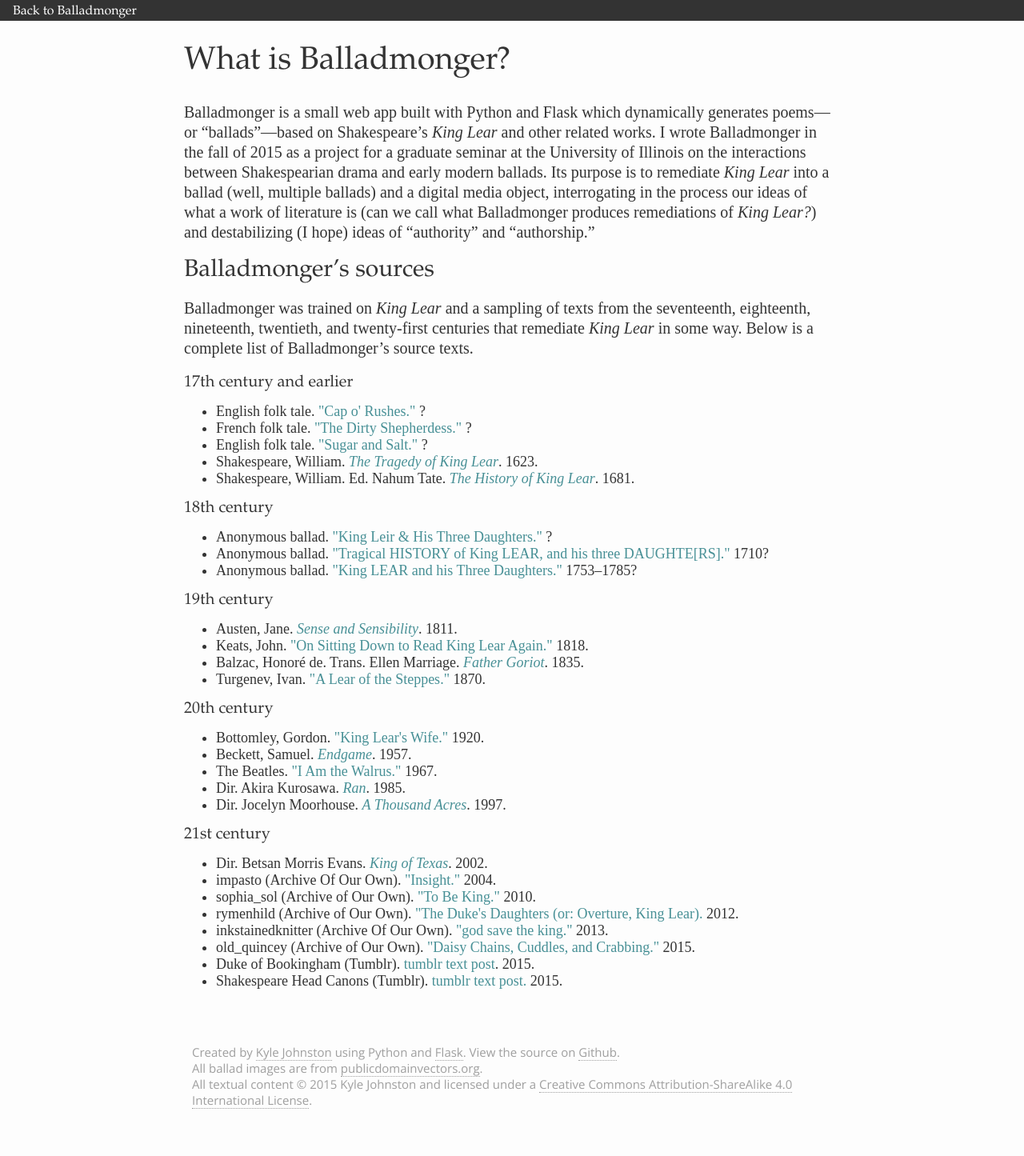
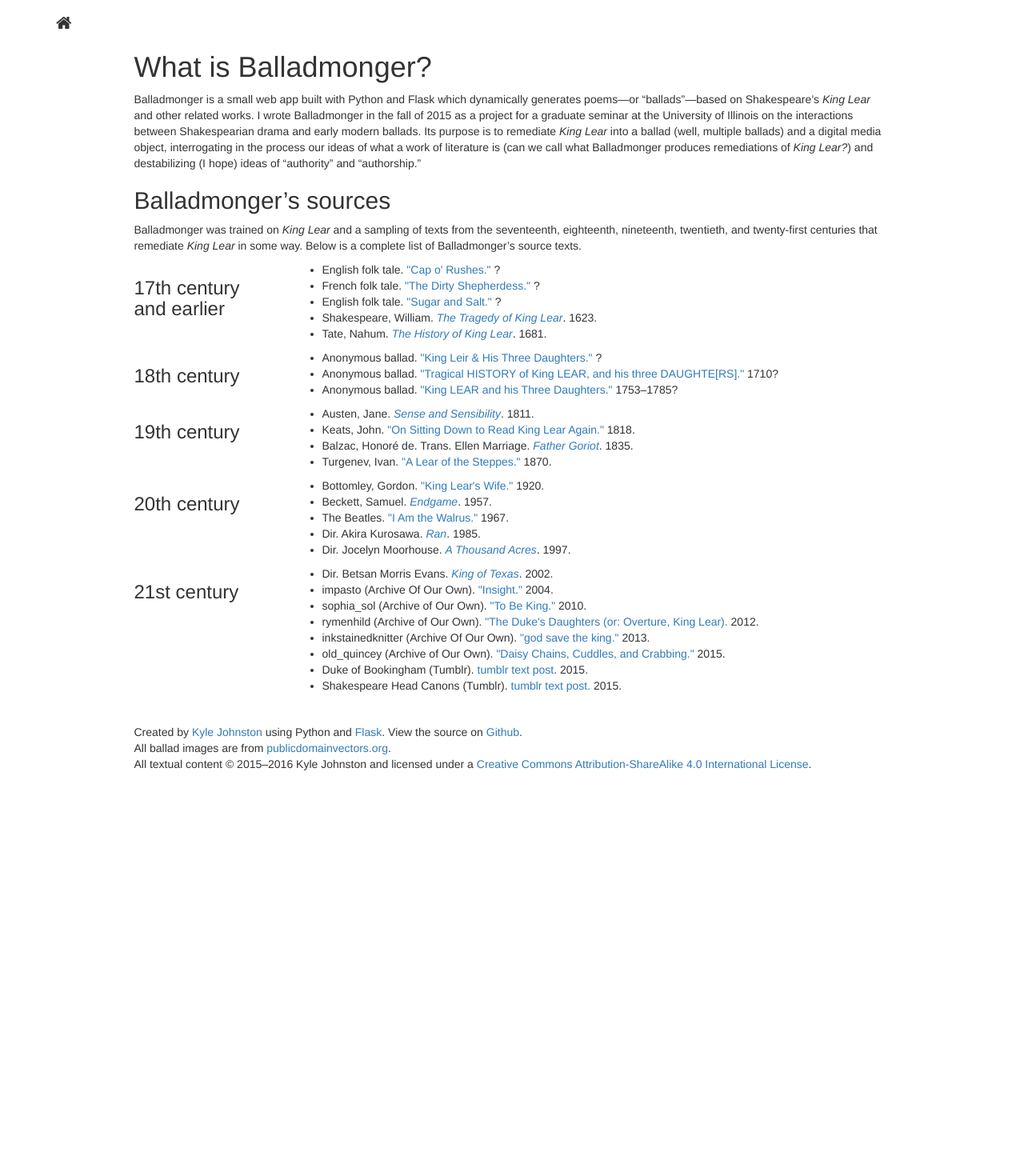
Before and after one commit to kylerjohnston/balladmonger, a Flask app: page /about in a window 1280 px wide. Shown: the whole page at 80% size. After the commit the page ends 963 px from the top, so only its background shows below. Run offline with Flask 2, Linux system fonts and the light colour scheme; parts of the project's set-up code (start-up, migrations or seed data) failed here and were passed over; some libraries are stand-ins or nearby versions.

Commit message:
Moved to bootstrap

```diff
--- a/balladmonger/static/css/ballad.css
+++ /dev/null
@@ -1,245 +0,0 @@
-@import url(https://fonts.googleapis.com/css?family=Open+Sans);
-
-body, html {
-  margin: 0;
-  padding: 0;
-  color: #333;
-  background-color: #fdfdfd;
-}
-
-p {
-  font-family: baskerville, serif;
-  font-weight: 300;
-  font-size: 1.15em;
-  line-height: 1.25;
-}
-
-div#ballad p {
-  line-height: 0.25;
-  padding-bottom: 0;
-}
-
-h1{
-  font-family: garamond, serif;
-  color: #333;
-  font-weight: normal;
-  font-size: 40px;
-  text-transform: none;
-}
-
-h2 {
-  font-family: baskerville, serif;
-  color: #333;
-  font-size: 30px;
-  font-weight: normal;
-}
-
-h3 {
-  font-family: garamond, serif;
-  color: #333;
-  font-size: 20px;
-  font-weight: normal;
-}
-
-h2.sources {
-  font-family: garamond, serif;
-  font-size: 30px;
-  color: #333;
-}
-
-.header{
-  margin-top: 20px;
-  padding-bottom: 20px;
-  position: relative;
-  margin-left: auto;
-  margin-right: auto;
-  max-width: 820px;
-  background-color: #fdfdfd;
-  font-family: Garamond, Baskerville, serif;
-}
-
-.header h1,h2,h3,h4,h5 {
-  line-height: 1;
-  padding: 0;
-  margin: 0;
-}
-
-.header h1 {
-  font-size: 4em;
-}
-
-.header h2 {
-  font-size: 3em;
-  color: #333;
-}
-
-.header h3 {
-  font-size: 2em;
-}
-
-.header h4 {
-  font-size: 1.5em;
-  font-weight: 400;
-}
-
-span.small-cap {
-  font-size: 0.7em;
-  text-transform: uppercase;
-}
-
-.nav_bar {
-  background-color: #333;
-  position: relative;
-  top: 0;
-  left: 0;
-  right: 0;
-  width: 100%;
-  z-index: 3;
-  padding-left: 0;
-  padding-right: 0;
-  padding-top: 0.25rem;
-  padding-bottom: 0.25rem;
-}
-
-.nav_bar h1, h2, a {
-  display: inline;
-  text-decoration: none;
-  color: #fdfdfd;
-  font-family: Garamond, Georgia, serif;
-  font-weight: normal
-}
-
-.nav_bar a:hover {
-  text-decoration: underline;
-}
-
-.nav_bar h1 {
-  font-size: 20px;
-}
-
-.nav_bar h2 {
-  font-size: 16px;
-  padding-left: 1rem;
-}
-
-.wrapper{
-   position: relative;
-   float: center;
-   max-width: 820px;
-   margin-left: auto;
-   margin-right: auto;
-   background-color: #fdfdfd;
-   color: #333;
-}
-
-.right, .left {
-  display: block;
-  position: relative;
-  max-width: 400px;
-  margin: 0 auto;
-}
-
-@media only screen and (min-width: 900px) {
-  .left{
-    display: inline;
-    float: left;
-    margin-left: auto;
-    margin-right: 0;
-    padding-right: 0;
-    width: 400px;
-    background-color: #fdfdfd;
-  }
-
-  .right{
-    display: inline;
-    position: relative;
-    float: right;
-    width: 400px;
-    margin-right: auto;
-    margin-left: auto;
-    background-color: #fdfdfd;
-  }
-}
-
-img.woodcut {
-  max-width: 350px;
-}
-
-.footer{
-   position: relative;
-   float: left;
-   padding-top: 50px;
-   padding-left: 10px;
-   padding-right: 10px;
-   padding-bottom: 10px;
-   margin-bottom: 50px;
-   margin-left: auto;
-   margin-right: auto;
-   max-width: 820px;
-   background-color: #fdfdfd;
-   color: #9f9f9f;
-   font-family: 'Open Sans', sans-serif;
-   font-size: 15px;
-}
-
-.footer a {
-  color: #9f9f9f;
-  font-family: "Open Sans", sans-serif;
-  text-decoration: none;
-  border-bottom: 1px dotted;
-}
-
-.footer a:hover {
-  color: #3f3f3f;
-}
-
-body {
-   border-width: 0px;
-   padding: 0px;
-   margin: 0px;
-   background-color: #fdfdfd;
-}
-
-p.sources {
-  font-family: Baskerville, serif;
-  font-size: 20px;
-}
-
-li.sources {
-  font-family: Baskerville, serif;
-  font-size: 18px;
-}
-
-a.sources {
-  color: #489096;
-  font-family: Baskerville, serif;
-  font-size: 18px;
-  text-decoration: none;
-}
-
-a.sources:hover {
-  color: #326469;
-  text-decoration: none;
-}
-
-a.button {
-  font-family: "Open Sans", sans-serif;
-  text-decoration: none;
-  background-color: #fdfdfd;
-  color: #9f9f9f;
-  padding: 10px 10px 10px 10px;
-  border-top: 1px solid #489096;
-  border-right: 1px solid #489096;
-  border-bottom: 1px solid #489096;
-  border-left: 1px solid #489096;
-  border-radius: 4px;
-  moz-border-radius: 4px;
-  webkit-border-radius: 4px;
-}
-
-a.button:hover {
-  border-top: 2px solid #489096;
-  border-right: 2px solid #489096;
-  border-left: 2px solid #489096;
-  border-bottom: 2px solid #489096;
-}
--- /dev/null
+++ b/balladmonger/static/css/bootstrap_ballad.css
@@ -0,0 +1,57 @@
+body {
+  margin: 1em 0 1em 0;
+}
+
+.ballad-title {
+  line-height: 1;
+  font-family: Garamond, serif;
+  color: #333333;
+  font-weight: 400;
+  margin: 0;
+}
+
+h1.ballad-title {
+  font-size: 4em;
+}
+
+h2.ballad-title {
+  font-size: 3em;
+}
+
+h3.ballad-title {
+  font-size: 2em;
+}
+
+.small-cap {
+  font-size: 0.7em;
+  text-transform: uppercase;
+}
+
+.ballad-text {
+  font-weight: 300;
+  font-size: 1.15em;
+  line-height: 1.25;
+  color: #333333;
+}
+
+.top-buffer {
+  margin-top: 2em;
+}
+
+a.nav {
+  color: #333333;
+  font-size: 1.5em;
+}
+
+a.nav:hover {
+  color: #777777;
+}
+
+@media print {
+  .no-print {
+    visibility: hidden;
+  }
+  body {
+    margin-top: 200px;
+  }
+}
--- a/balladmonger/templates/about.html
+++ b/balladmonger/templates/about.html
@@ -2,42 +2,78 @@
 
 {% block page_title %}About Balladmonger{% endblock %}
 
-{% block nav_bar %}
-  <div class="nav_bar">
-    <h2><a href="/">Back to Balladmonger</a></h2>
+{% block page_content %}
+  <div class="row">
+    <div class="col-md-12">
+      <a href="{{ url_for('main.flask_poem') }}" class="nav" alt="Back to
+      Balladmonger"><i class="fa fa-home"></i></a>
     </div>
-{% endblock %}
-
-{% block page_content %}
-  <div class="wrapper">
+  </div>
+  <div class="row">
+    <div class="col-md-10 col-md-offset-1">
       <h1>What is Balladmonger?</h1>
       <p class="sources">Balladmonger is a small web app built with Python and Flask which dynamically generates poems&mdash;or &ldquo;ballads&rdquo;&mdash;based on Shakespeare&rsquo;s <i>King Lear</i> and other related works. I wrote Balladmonger in the fall of 2015 as a project for a graduate seminar at the University of Illinois on the interactions between Shakespearian drama and early modern ballads. Its purpose is to remediate <i>King Lear</i> into a ballad (well, multiple ballads) and a digital media object, interrogating in the process our ideas of what a work of literature is (can we call what Balladmonger produces remediations of <i>King Lear?</i>) and destabilizing (I hope) ideas of &ldquo;authority&rdquo; and &ldquo;authorship.&rdquo;</p>
       <h2 class="sources">Balladmonger&rsquo;s sources</h2>
       <p class="sources">
       Balladmonger was trained on <i>King Lear</i> and a sampling of texts from the seventeenth, eighteenth, nineteenth, twentieth, and twenty-first centuries that remediate <i>King Lear</i> in some way. Below is a complete list of Balladmonger&rsquo;s source texts.</p>
-    <p class="sources">
+    </div>
+  </div>
+  <div class="row">
+    <div class="col-md-1">
+      <span></span>
+    </div>
+    <div class="col-md-2">
       <h3>17th century and earlier</h3>
+    </div>
+    <div class="col-md-9">
       <ul>
         <li class="sources">English folk tale. <a class="sources" href="http://www.pitt.edu/~dash/salt.html#rushes">"Cap o' Rushes."</a> ?</li>
         <li class="sources">French folk tale. <a class="sources" href="http://www.pitt.edu/~dash/salt.html#sebillot">"The Dirty Shepherdess."</a> ?</li>
         <li class="sources">English folk tale. <a class="sources" href="http://www.pitt.edu/~dash/salt.html#sugar">"Sugar and Salt."</a> ?</li>
         <li class="sources">Shakespeare, William. <a class="sources" href="http://www.gutenberg.org/cache/epub/1128/pg1128.txt"><i>The Tragedy of King Lear</i></a>. 1623.</li>
-      <li class="sources">Shakespeare, William. Ed. Nahum Tate. <a class="sources" href="https://andromeda.rutgers.edu/~jlynch/Texts/tatelear.html"><i>The History of King Lear</i></a>. 1681.</li>
+        <li class="sources">Tate, Nahum. <a class="sources" href="https://andromeda.rutgers.edu/~jlynch/Texts/tatelear.html"><i>The History of King Lear</i></a>. 1681.</li>
       </ul>
+    </div>
+  </div>
+  <div class="row">
+    <div class="col-md-1">
+      <span></span>
+    </div>
+    <div class="col-md-2">
       <h3>18th century</h3>
+    </div>
+    <div class="col-md-9">
       <ul>
         <li class="sources">Anonymous ballad. <a class="sources" href="http://www.gutenberg.org/cache/epub/7535/pg7535.txt">"King Leir & His Three Daughters."</a> ?</li>
         <li class="sources">Anonymous ballad. <a class="sources" href="http://ebba.english.ucsb.edu/ballad/30989/xml">"Tragical HISTORY of King LEAR, and his three DAUGHTE[RS]."</a> 1710?</li>
         <li class="sources">Anonymous ballad. <a class="sources" href="http://ebba.english.ucsb.edu/ballad/31243/xml">"King LEAR and his Three Daughters."</a> 1753&ndash;1785?</li>
       </ul>
+    </div>
+  </div>
+  <div class="row">
+    <div class="col-md-1">
+      <span></span>
+    </div>
+    <div class="col-md-2">
       <h3>19th century</h3>
+    </div>
+    <div class="col-md-9">
       <ul>
         <li class="sources">Austen, Jane. <a class="sources" href="http://www.gutenberg.org/ebooks/161"><i>Sense and Sensibility</i></a>. 1811.</li>
         <li class="sources">Keats, John. <a class="sources" href="http://www.poetryfoundation.org/poem/173747">"On Sitting Down to Read King Lear Again."</a> 1818.</li>
         <li class="sources">Balzac, Honoré de. Trans. Ellen Marriage. <a class="sources" href="http://www.gutenberg.org/ebooks/1237"><i>Father Goriot</i></a>. 1835.</a></li>
         <li class="sources">Turgenev, Ivan. <a class="sources" href="http://www.eldritchpress.org/ist/lear.htm">"A Lear of the Steppes."</a> 1870.</li>
       </ul>
+    </div>
+  </div>
+  <div class="row">
+    <div class="col-md-1">
+      <span></span>
+    </div>
+    <div class="col-md-2">
       <h3>20th century</h3>
+    </div>
+    <div class="col-md-9">
       <ul>
         <li class="sources">Bottomley, Gordon. <a class="sources" href="http://www.gutenberg.org/files/37446/37446-h/37446-h.htm">"King Lear's Wife."</a> 1920. </li>
         <li class="sources">Beckett, Samuel. <a class="sources" href="http://samuel-beckett.net/endgame.html"><i>Endgame</i></a>. 1957.</li>
@@ -45,7 +81,16 @@
         <li class="sources">Dir. Akira Kurosawa. <a class="sources" href="http://www.opensubtitles.org/en/subtitles/6106763/ran-en"><i>Ran</i></a>. 1985.</li>
         <li class="sources">Dir. Jocelyn Moorhouse. <a class="sources" href="http://subscene.com/subtitles/a-thousand-acres/english/144900"><i>A Thousand Acres</i></a>. 1997.</li>
       </ul>
+    </div>
+  </div>
+  <div class="row">
+    <div class="col-md-1">
+      <span></span>
+    </div>
+    <div class="col-md-2">
       <h3>21st century</h3>
+    </div>
+    <div class="col-md-9">
       <ul>
         <li class="sources">Dir. Betsan Morris Evans. <a class="sources" href="http://subscene.com/subtitles/king-of-texas/english/832380"><i>King of Texas</i></a>. 2002.</li>
         <li class="sources">impasto (Archive Of Our Own). <a class="sources" href="http://archiveofourown.org/works/15141">"Insight."</a> 2004.</li>
@@ -56,6 +101,6 @@
         <li class="sources">Duke of Bookingham (Tumblr). <a class="sources" href="http://dukeofbookingham.tumblr.com/post/130392066615/so-many-fucking-feelings-about-the-fool-in-king">tumblr text post</a>. 2015.</li>
         <li class="sources">Shakespeare Head Canons (Tumblr). <a class="sources" href="http://shakespeareheadcanons.tumblr.com/post/130895148619/king-lear-headcanon-1">tumblr text post.</a> 2015.</li>
       </ul>
-    </p>
+    </div>
   </div>
 {% endblock %}
--- a/balladmonger/templates/base.html
+++ b/balladmonger/templates/base.html
@@ -1,8 +1,14 @@
 <!DOCTYPE html>
 <html lang="en">
 <head>
+  <meta charset="utf-8">
+  <meta name="description" content="Balladmonger: generate ballads from King Lear">
+  <meta name="viewport" content="width=device-width, initial-scale=1, maximum-scale=1">
+  <link rel="stylesheet" href="https://maxcdn.bootstrapcdn.com/font-awesome/4.5.0/css/font-awesome.min.css">
+  <link rel="stylesheet" href="https://maxcdn.bootstrapcdn.com/bootstrap/3.3.6/css/bootstrap.min.css" integrity="sha384-1q8mTJOASx8j1Au+a5WDVnPi2lkFfwwEAa8hDDdjZlpLegxhjVME1fgjWPGmkzs7" crossorigin="anonymous">
   <title>{% block page_title %}{% endblock %}</title>
-    <link href="/static/css/ballad.css" rel="stylesheet" />
+  <link rel="stylesheet" href="{{ url_for('static', filename='css/bootstrap_ballad.css') }}">
+  <!--<link href="/static/css/ballad.css" rel="stylesheet" />-->
   <script>
 (function(i,s,o,g,r,a,m){i['GoogleAnalyticsObject']=r;i[r]=i[r]||function(){
   (i[r].q=i[r].q||[]).push(arguments)},i[r].l=1*new Date();a=s.createElement(o),
@@ -15,16 +21,18 @@
   </script>
 </head>
 <body>
-  {% block nav_bar %}{% endblock %}
-  <div class="wrapper">
+  <div class="container">
     {% block page_content %}{% endblock %}
-    <div class="footer">
-      {% block page_footer %}{% endblock %}
+    {% block footer %}
+    <div class="row top-buffer">
+      <div class="col-xs-10 col-xs-offset-1">
       Created by <a href="http://kylerjohnston.com">Kyle Johnston</a> using Python and <a href="http://flask.pocoo.org/">Flask</a>. View the source on <a href="http://github.com/kylerjohnston/balladmongerer">Github</a>.<br />
       All ballad images are from <a href="http://publicdomainvectors.org/">publicdomainvectors.org</a>.<br />
-      All textual content &copy; 2015 Kyle Johnston and licensed under a <a rel="license" href="http://creativecommons.org/licenses/by-sa/4.0/">Creative Commons Attribution-ShareAlike 4.0 International License</a>.
+      All textual content &copy; 2015&ndash;2016 Kyle Johnston and licensed under a <a rel="license" href="http://creativecommons.org/licenses/by-sa/4.0/">Creative Commons Attribution-ShareAlike 4.0 International License</a>.
       </div>
     </div>
+  </div>
+  {% endblock %}
   {% block additional_scripts %}{% endblock %}
 </body>
 </html>
```
Also changed, not shown: balladmonger/templates/404.html (+11 -8 lines), balladmonger/templates/index.html (+43 -18 lines). Lines whose indentation alone changed are shown as unchanged.
